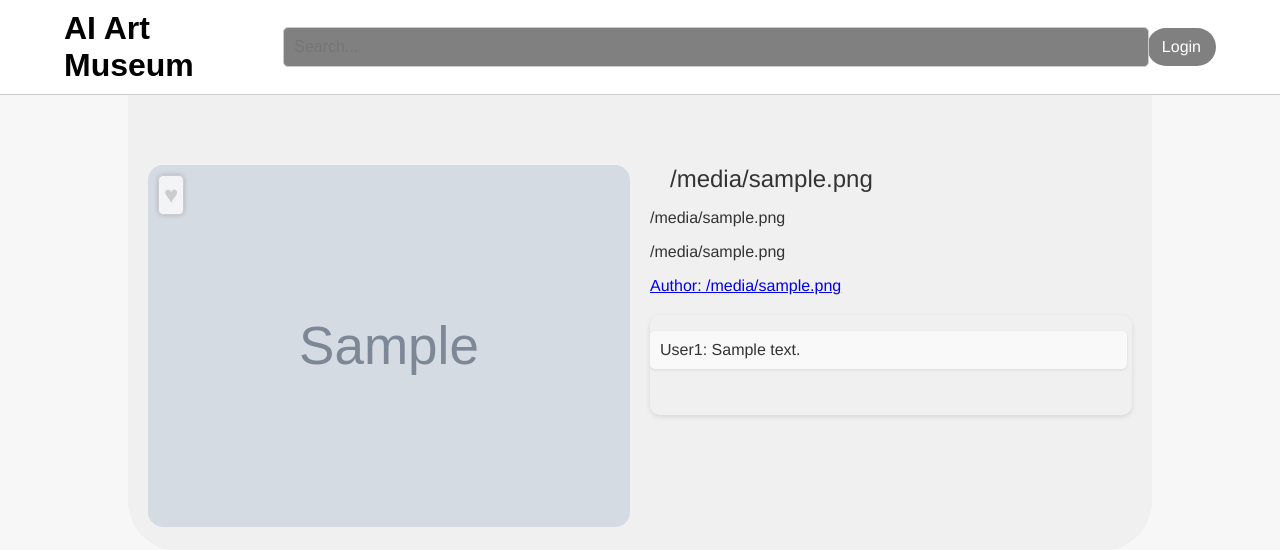
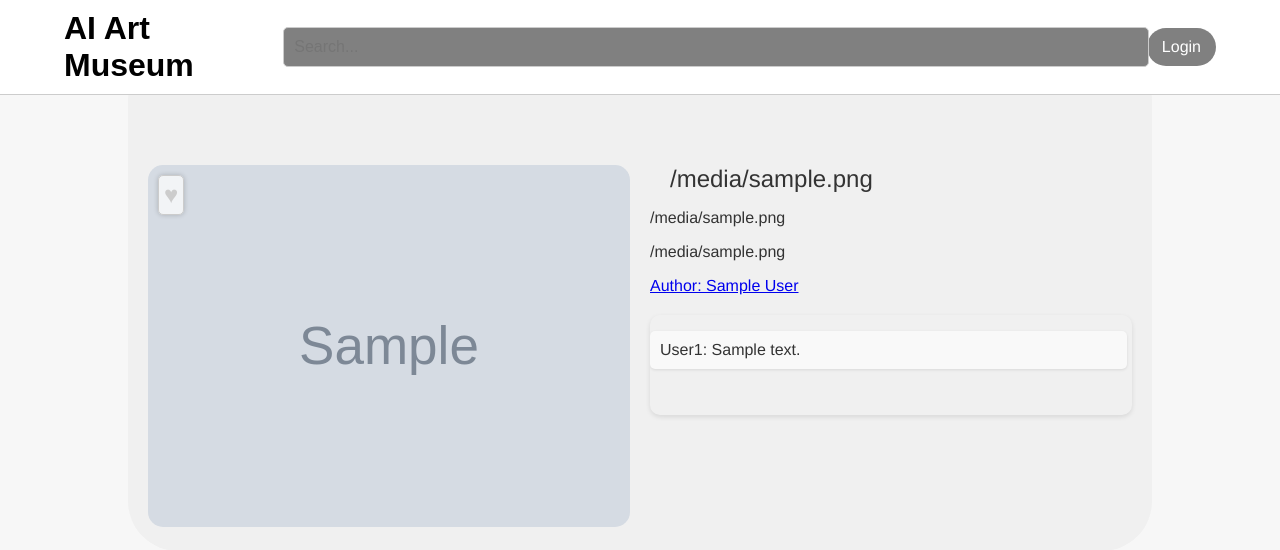
Before and after one commit to csci5117s24/project-1-404notfound, a Flask app: template templates/art_page.html in a window 1280 px wide. Shown: the top 550 px of the page. Run offline with Flask 3, Linux system fonts and the light colour scheme; the template is opened without the code that fills it: most values are stand-ins (such as "Sample title", 1, 10 or a date in 2020); grey boxes marked "Sample" are stand-in pictures; some web fonts are replaced.

```diff
--- a/app.py
+++ b/app.py
@@ -89,6 +89,11 @@ def art(id):
     image_details = db.query_db(
         "SELECT image_id, title, description, image_url, prompt, user_id FROM images WHERE image_id = %s", (id,), one=True
     )
+    author_details = db.query_db(
+        "SELECT user_name, profile_pic_url FROM users WHERE user_id = %s", (image_details[5],), one=True
+    )
+    print("author_details:",author_details, flush=True)
+
     comments = db.query_db(
         "SELECT comment_id, image_id, user_id, comment FROM comments WHERE image_id = %s", (id,)
     )
@@ -108,7 +113,7 @@ def art(id):
             "user_id": row[2],
             "comment": row[3]
         })
-    return render_template('art_page.html', session=session.get("user"), image_details=image_details, comments=comments_obj)
+    return render_template('art_page.html', session=session.get("user"), image_details=image_details, comments=comments_obj,author_details=author_details)
 
 @app.route("/users/<id>")
 def other_user_profile(id):
--- a/templates/art_page.html
+++ b/templates/art_page.html
@@ -14,7 +14,7 @@
             <p class="art-description">{{ image_details[2] }}</p>
             <p class="art-description">{{ image_details[4] }}</p>
             <a href="/users/{{image_details[5]}}">
-                <p class="art-description">Author: {{ image_details[5] }}</p>
+                <p class="art-description">Author: {{ author_details[0] }}</p>
             </a>
             <div class="comments-section">
                 {% if session %}
```
